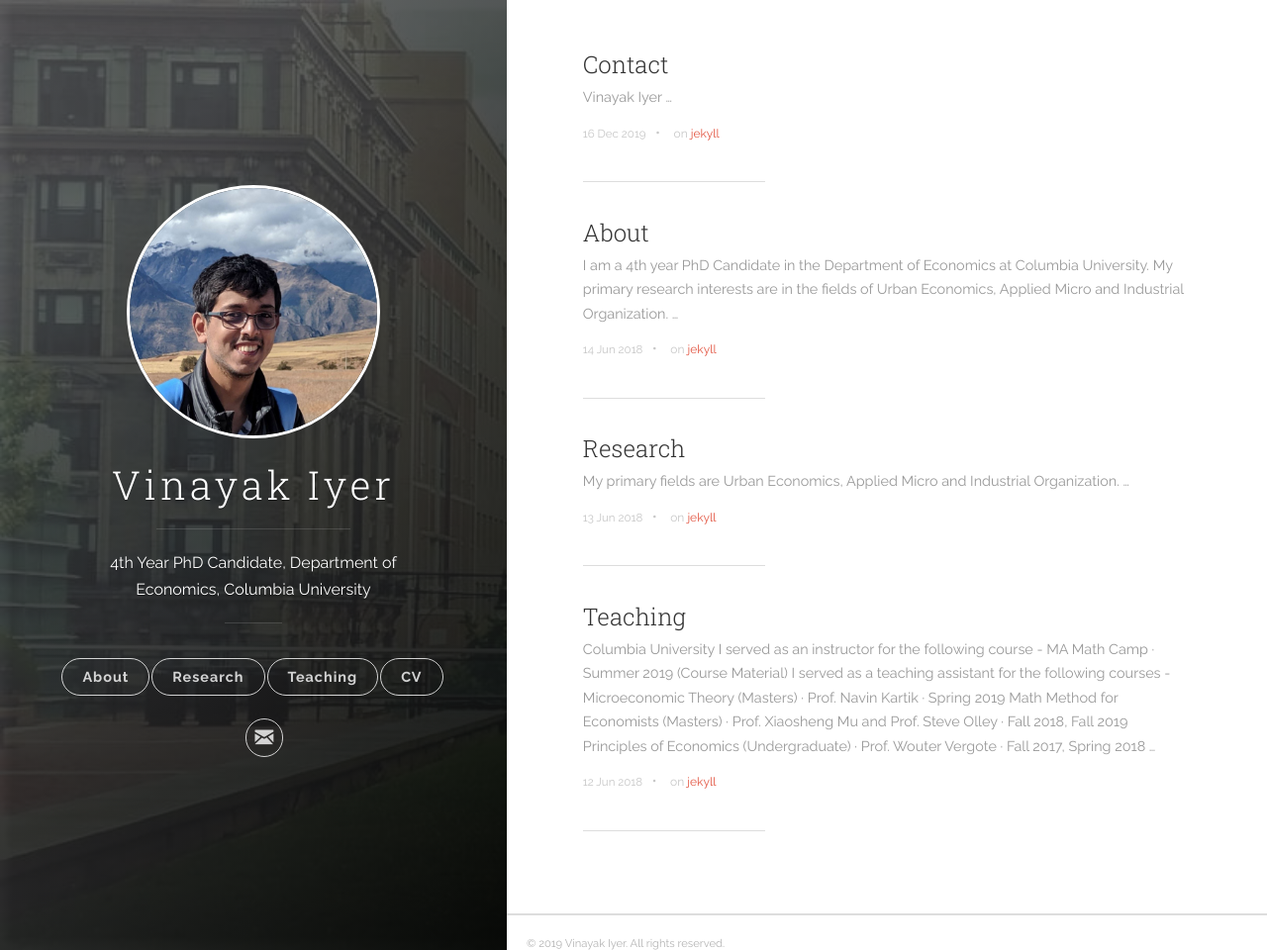
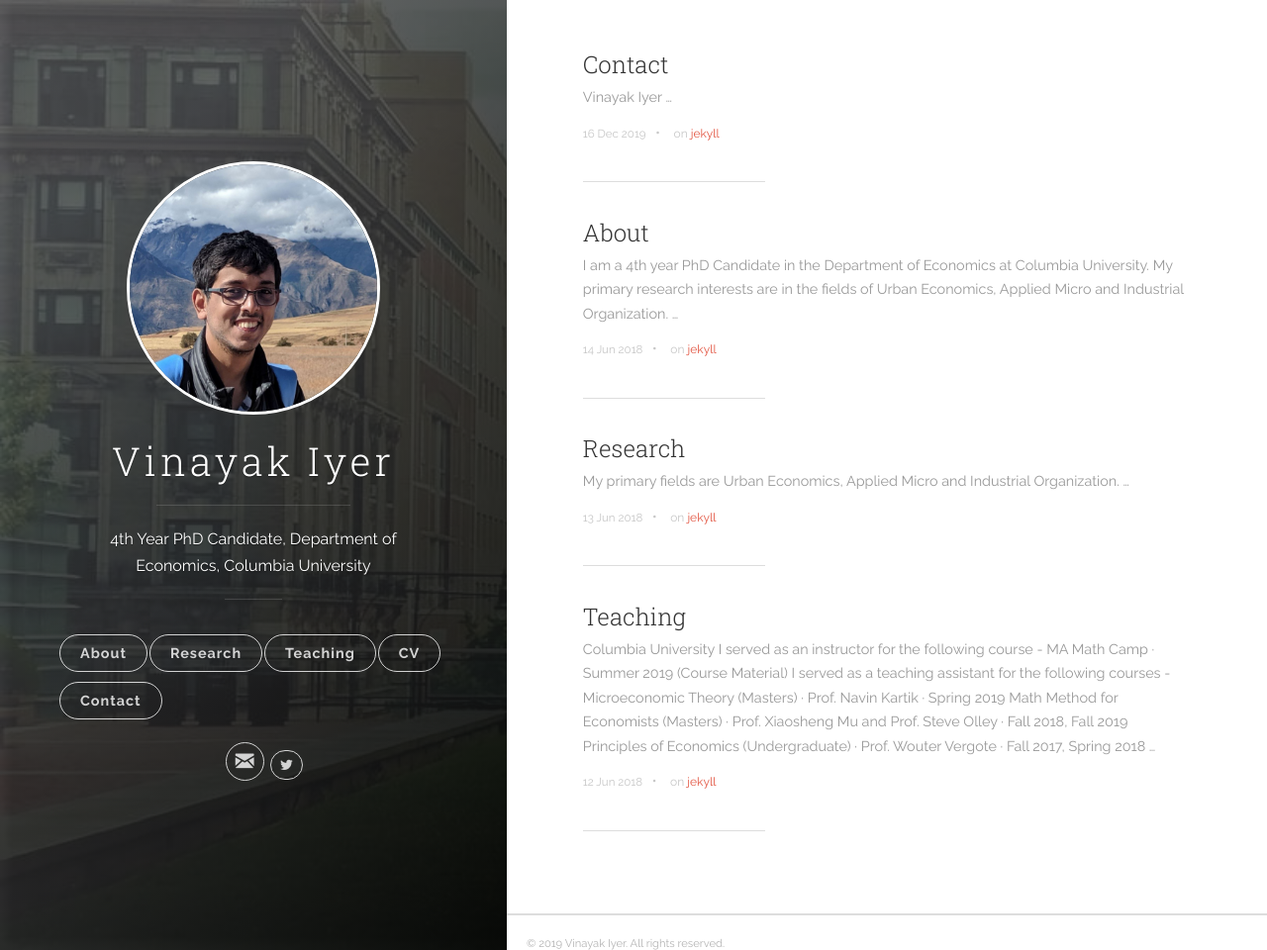
Before and after one commit to vinayakiyer/vinayakiyer.github.io, a Jekyll site: the page built from index.html, in a window 1280 px wide and 960 px high. Shown: the whole window at 99% size. Built offline with Jekyll 4.4.1, drawn with Linux system fonts in a browser that asks for light colours; the list of posts is cut into pages by our own code.

Commit message:
Update header.html

```diff
--- a/_includes/header.html
+++ b/_includes/header.html
@@ -32,7 +32,12 @@
              <ul class="navigation">
               <li class="navigation__item"><a href="{{ site.baseurl }}/files/CV_Vinayak.pdf" class="blog-button">CV</a></li>
             </ul>
+            <ul class="navigation">
+              <li class="navigation__item"><a href="{{ site.baseurl }}/contact" title="link to {{ site.title }} blog" class="blog-button">Contact</a></li>
+            </ul>
           </nav>
+
+          <br/>
 
           <nav class="cover-navigation navigation--social">
             <ul class="navigation">
@@ -47,6 +52,15 @@
               </li>
             {% endif %}
 
+               <!-- Twitter -->
+
+              <link rel="stylesheet" href="https://maxcdn.bootstrapcdn.com/font-awesome/4.7.0/css/font-awesome.min.css">
+              <li class="navigation__item">
+                <a href="https://twitter.com/vinayak_econ" title="Twitter : vinayak_econ" target="_blank">
+                 <i class="fa fa-twitter" aria-hidden="true"></i>
+                  <span class="label">Twitter</span>
+                </a>
+              </li>
             </ul>
           </nav>
 
```
